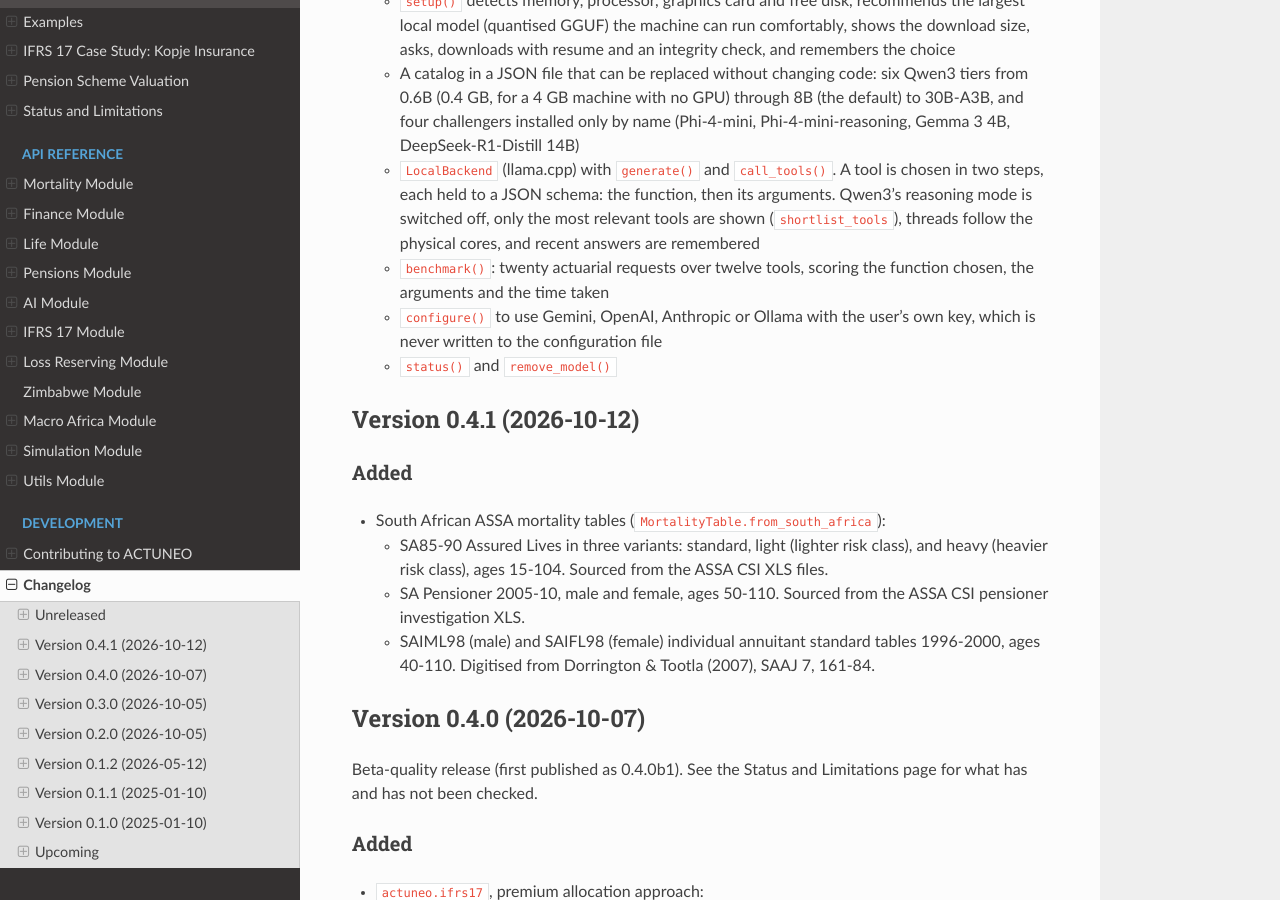
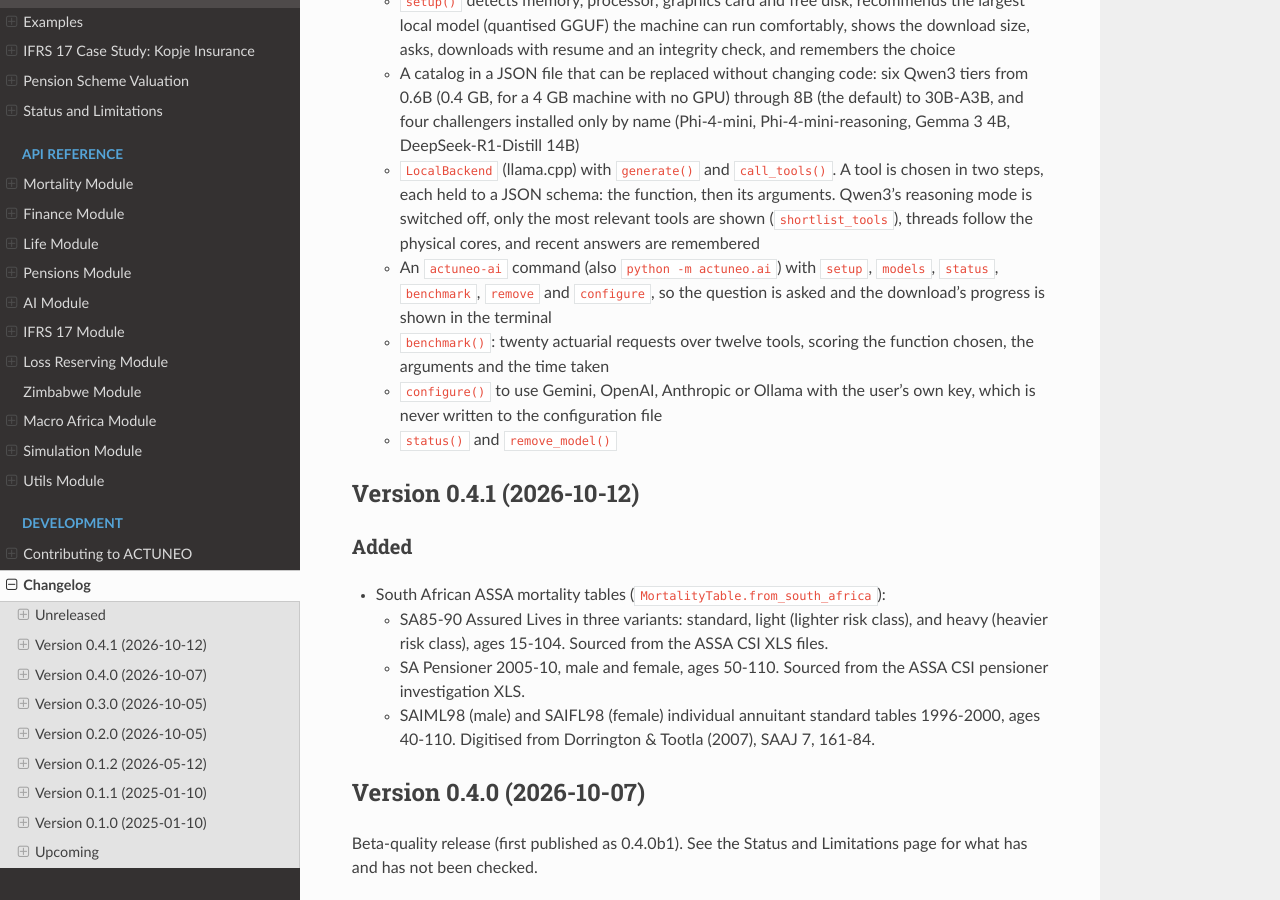
Before and after one commit to ShannonT20/ACTUNEO, a Sphinx documentation site: the page built from docs/changelog.rst, in a window 1280 px wide and 900 px high, scrolled down 743 px. Built offline with Sphinx 7.4.7 and the Read the Docs theme 3.1.0, drawn with Linux system fonts in a browser that asks for light colours.

Commit message:
Docs and notebook: set up the AI model from the terminal

```diff
--- a/docs/changelog.rst
+++ b/docs/changelog.rst
@@ -41,6 +41,9 @@ Added
     reasoning mode is switched off, only the most relevant tools are shown
     (``shortlist_tools``), threads follow the physical cores, and recent answers are
     remembered
+  * An ``actuneo-ai`` command (also ``python -m actuneo.ai``) with ``setup``, ``models``,
+    ``status``, ``benchmark``, ``remove`` and ``configure``, so the question is asked and
+    the download's progress is shown in the terminal
   * ``benchmark()``: twenty actuarial requests over twelve tools, scoring the function
     chosen, the arguments and the time taken
   * ``configure()`` to use Gemini, OpenAI, Anthropic or Ollama with the user's own key, which
```
Also changed, not shown: README.md (+13 -0 lines), docs/api/ai.rst (+7 -0 lines), 1 other file.
